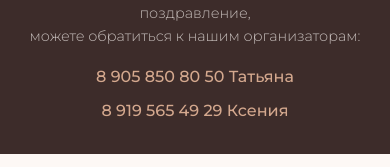
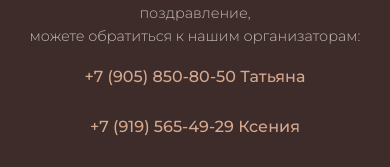
Before and after one commit to 5h4r3r/invitation, a Vue app: page / in a window 390 px wide. Shown: the part 8604-8771 px from the top of the page. Built offline with nearby package versions, Linux system fonts and the light colour scheme; no server answers; a web font is replaced by a local one.

Commit message:
footer: +7 format, phones inline

```diff
--- a/src/components/SiteFooter.vue
+++ b/src/components/SiteFooter.vue
@@ -10,8 +10,8 @@
         можете обратиться к нашим организаторам:
       </p>
       <div class="footer-phones">
-        <a href="tel:+79058508050">8 905 850 80 50 Татьяна</a>
-        <a href="tel:+79195654929">8 919 565 49 29 Ксения</a>
+        <a href="tel:+79058508050">+7 (905) 850-80-50 Татьяна</a>
+        <a href="tel:+79195654929">+7 (919) 565-49-29 Ксения</a>
       </div>
     </div>
   </footer>
@@ -53,8 +53,10 @@
 
 .footer-phones {
   display: flex;
-  flex-direction: column;
-  gap: 8px;
+  flex-direction: row;
+  flex-wrap: wrap;
+  justify-content: center;
+  gap: 24px;
   margin-top: 16px;
 }
 
```
Also changed, not shown: 5 other files (tests, documents, lock files or other folders).
